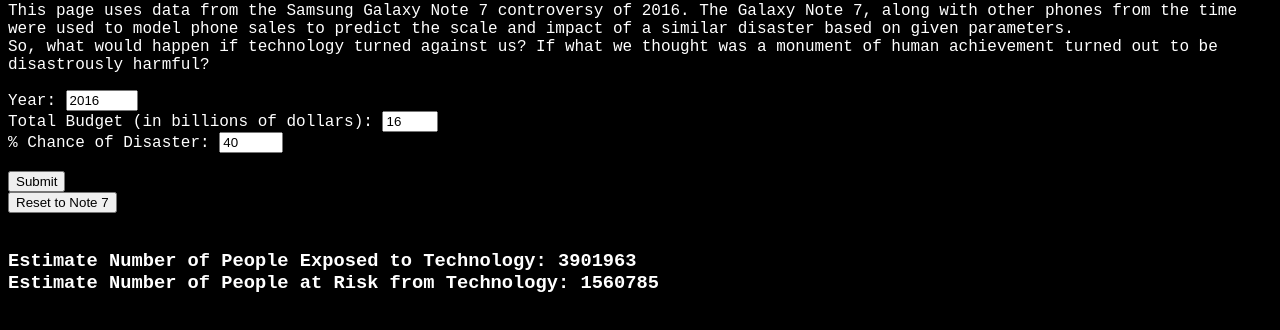
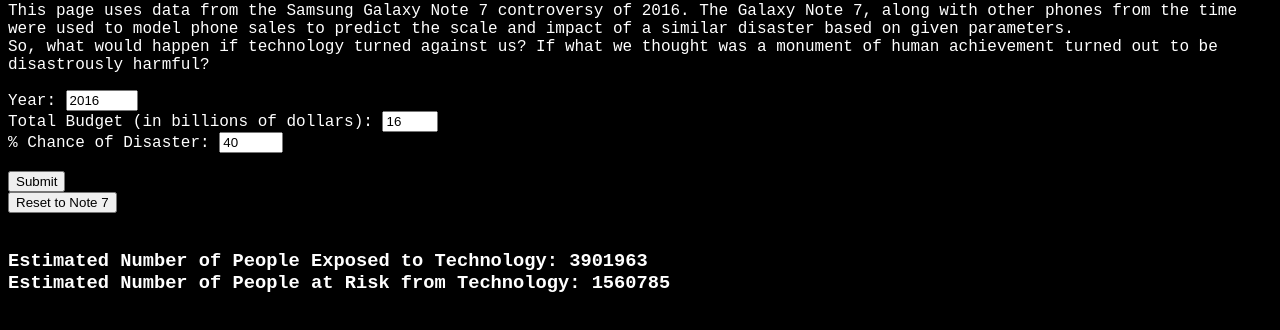
Before and after one commit to frankenparty/newmonster, a plain HTML site: page index.html in a window 1280 px wide. Both pictures are taken after a click on the button "Submit". Shown: the part 100-430 px from the top of the page. Drawn offline with Linux system fonts and the light colour scheme.

Commit message:
Update index.html

```diff
--- a/index.html
+++ b/index.html
@@ -49,7 +49,7 @@
             if (year.value == "" || budget.value == "" || disaster.value == "") div.innerHTML = "";
             else {
                 var sales = 10039.2 * Math.pow(budget.value * Math.pow(1.02, year.value - 2011), 2.07645);
-                div.innerHTML = "<h3>Estimate Number of People Exposed to Technology: " + Math.round(sales) + "<br>Estimate Number of People at Risk from Technology: " + Math.round((sales * disaster.value) / 100);
+                div.innerHTML = "<h3>Estimated Number of People Exposed to Technology: " + Math.round(sales) + "<br>Estimated Number of People at Risk from Technology: " + Math.round((sales * disaster.value) / 100);
             }
         }
 
```
